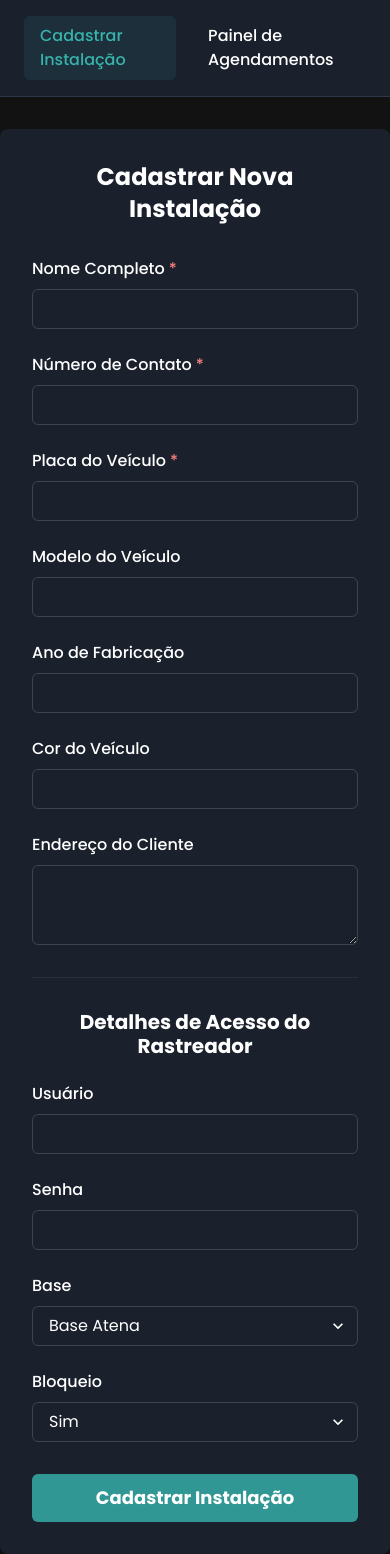
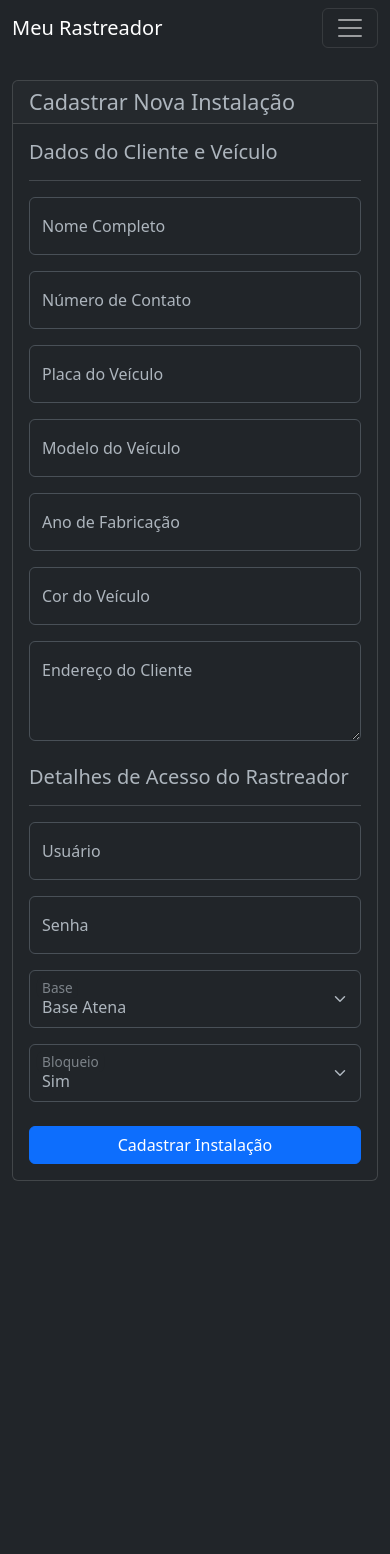
Before and after one commit to Bi-TiNet/meu-rastreador-app, a React (Vite) app: page / in a window 390 px wide. After the commit the page ends 1181 px from the top, so only its background shows below. Built offline with nearby package versions, Linux system fonts and the light colour scheme.

Commit message:
Versão Corrigida

```diff
--- a/index.html
+++ b/index.html
@@ -1,5 +1,5 @@
 <!doctype html>
-<html lang="pt-br">
+<html lang="pt-br" data-bs-theme="dark">
   <head>
     <meta charset="UTF-8" />
     <link rel="icon" type="image/svg+xml" href="/vite.svg" />
@@ -7,6 +7,7 @@
     <link rel="preconnect" href="https://fonts.googleapis.com">
     <link rel="preconnect" href="https://fonts.gstatic.com" crossorigin>
     <link href="https://fonts.googleapis.com/css2?family=Poppins:wght@400;500;600;700&display=swap" rel="stylesheet">
+    <link rel="stylesheet" href="https://cdn.jsdelivr.net/npm/bootstrap@5.3.0/dist/css/bootstrap.min.css" integrity="sha384-9ndCyUaIbzAi2FUVXJi0CjmCapSmO7SnpJef0486qhLnuZ2cdeRhO02iuK6FUUVM" crossorigin="anonymous" />
     <title>Agenda Autocontrol</title>
   </head>
   <body>
--- a/package.json
+++ b/package.json
@@ -10,14 +10,12 @@
     "preview": "vite preview"
   },
   "dependencies": {
-    "@chakra-ui/react": "^2.8.2",
-    "@emotion/react": "^11.11.4",
-    "@emotion/styled": "^11.11.5",
     "@supabase/supabase-js": "^2.45.0",
+    "bootstrap": "^5.3.3",
     "date-fns": "^3.6.0",
-    "framer-motion": "^11.3.12",
     "react": "^19.1.0",
     "react-big-calendar": "^1.13.1",
+    "react-bootstrap": "^2.10.4",
     "react-dom": "^19.1.0",
     "react-router-dom": "^6.25.1"
   },
--- a/src/App.tsx
+++ b/src/App.tsx
@@ -1,54 +1,38 @@
 // Arquivo: src/App.tsx
 import { BrowserRouter, Routes, Route, NavLink } from 'react-router-dom';
-import { Box, Flex } from '@chakra-ui/react';
+import { Container, Navbar, Nav } from 'react-bootstrap';
 import { InstallationForm } from './components/InstallationForm';
 import { Dashboard } from './components/Dashboard';
 import { TechnicianAgenda } from './components/TechnicianAgenda';
 import { InsuranceView } from './components/InsuranceView';
 
 function App() {
-  const activeLinkStyle = {
-    color: 'var(--chakra-colors-brand-400)',
-    backgroundColor: 'rgba(56, 178, 172, 0.1)',
-  };
-
   return (
     <BrowserRouter>
-      <Flex
-        as="nav"
-        justify="center"
-        p={4}
-        bg="gray.800"
-        borderBottom="1px"
-        borderColor="gray.700"
-        mb={8}
-      >
-        <Box
-          as={NavLink}
-          to="/"
-          style={({ isActive }) => (isActive ? activeLinkStyle : undefined)}
-          px={4} py={2} mx={2} borderRadius="md" textDecoration="none" fontWeight="500"
-        >
-          Cadastrar Instalação
-        </Box>
-        <Box
-          as={NavLink}
-          to="/painel"
-          style={({ isActive }) => (isActive ? activeLinkStyle : undefined)}
-          px={4} py={2} mx={2} borderRadius="md" textDecoration="none" fontWeight="500"
-        >
-          Painel de Agendamentos
-        </Box>
-        {/* Outros links seguem o mesmo padrão */}
-      </Flex>
+      <Navbar bg="dark" variant="dark" expand="lg" className="mb-4">
+        <Container>
+          <Navbar.Brand as={NavLink} to="/">Meu Rastreador</Navbar.Brand>
+          <Navbar.Toggle aria-controls="basic-navbar-nav" />
+          <Navbar.Collapse id="basic-navbar-nav">
+            <Nav className="me-auto">
+              <Nav.Link as={NavLink} to="/" end>Cadastrar Instalação</Nav.Link>
+              <Nav.Link as={NavLink} to="/painel">Painel de Agendamentos</Nav.Link>
+              <Nav.Link as={NavLink} to="/agenda">Agenda do Técnico</Nav.Link>
+              <Nav.Link as={NavLink} to="/consulta">Consulta</Nav.Link>
+            </Nav>
+          </Navbar.Collapse>
+        </Container>
+      </Navbar>
 
       <main>
+        <Container>
           <Routes>
             <Route path="/" element={<InstallationForm />} />
             <Route path="/painel" element={<Dashboard />} />
             <Route path="/agenda" element={<TechnicianAgenda />} />
             <Route path="/consulta" element={<InsuranceView />} />
           </Routes>
+        </Container>
       </main>
     </BrowserRouter>
   );
--- a/src/components/Dashboard.tsx
+++ b/src/components/Dashboard.tsx
@@ -1,37 +1,13 @@
 // Arquivo: src/components/Dashboard.tsx
 import { useEffect, useState, type FormEvent } from 'react';
 import {
-  Box, Button, Heading, useToast, Table, Thead, Tbody, Tr, Th, Td, TableContainer,
-  Modal, ModalOverlay, ModalContent, ModalHeader, ModalBody, ModalFooter, FormControl,
-  FormLabel, Input, Spinner, Center, Text, HStack
-} from '@chakra-ui/react';
+  Button, Table, Modal, FormControl,
+  FormLabel, InputGroup, Spinner, Alert, Card
+} from 'react-bootstrap';
 
-// Interface para os dados de uma instalação
-interface Installation {
-  id: number;
-  nome_completo: string;
-  contato: string;
-  placa: string;
-  modelo: string;
-  ano?: string;
-  cor?: string;
-  endereco: string;
-  usuario: string;
-  senha?: string;
-  base: string;
-  bloqueio: string;
-  status: string;
-  data_instalacao?: string;
-  horario?: string;
-}
+// ... (interface Installation)
 
-// Componente para o Modal de Agendamento
-interface ScheduleModalProps {
-  isOpen: boolean;
-  onClose: () => void;
-  installation: Installation;
-  onSchedule: (id: number, date: string, time: string) => void;
-}
+// ... (interface ScheduleModalProps)
 
 function ScheduleModal({ isOpen, onClose, installation, onSchedule }: ScheduleModalProps) {
   const [dateTime, setDateTime] = useState('');
@@ -43,54 +19,33 @@ function ScheduleModal({ isOpen, onClose, installation, onSchedule }: ScheduleMo
   };
 
   return (
-    <Modal isOpen={isOpen} onClose={onClose} isCentered>
-      <ModalOverlay bg="blackAlpha.700" />
-      <ModalContent as="form" onSubmit={handleSubmit}>
-        <ModalHeader>Agendar Instalação</ModalHeader>
-        <ModalBody>
-          <Text mb={2}><strong>Cliente:</strong> {installation.nome_completo}</Text>
-          <Text><strong>Veículo:</strong> {installation.modelo} ({installation.placa})</Text>
-          <FormControl mt={4} isRequired>
+    <Modal show={isOpen} onHide={onClose} centered>
+      <Modal.Header closeButton>
+        <Modal.Title>Agendar Instalação</Modal.Title>
+      </Modal.Header>
+      <Modal.Body>
+        <p><strong>Cliente:</strong> {installation.nome_completo}</p>
+        <p><strong>Veículo:</strong> {installation.modelo} ({installation.placa})</p>
+        <Form onSubmit={handleSubmit}>
+          <InputGroup className="mt-3">
             <FormLabel>Data e Hora</FormLabel>
-            <Input type="datetime-local" value={dateTime} onChange={e => setDateTime(e.target.value)} />
-          </FormControl>
-        </ModalBody>
-        <ModalFooter>
-          <Button variant="ghost" mr={3} onClick={onClose}>Cancelar</Button>
-          <Button colorScheme="brand" type="submit">Salvar Agendamento</Button>
-        </ModalFooter>
-      </ModalContent>
+            <FormControl type="datetime-local" value={dateTime} onChange={e => setDateTime(e.target.value)} required/>
+          </InputGroup>
+          <Modal.Footer>
+            <Button variant="secondary" onClick={onClose}>Cancelar</Button>
+            <Button variant="primary" type="submit">Salvar Agendamento</Button>
+          </Modal.Footer>
+        </Form>
+      </Modal.Body>
     </Modal>
   );
 }
 
+export function Dashboard() {
+    // ... (useState hooks)
+    const [message, setMessage] = useState<{type: 'success' | 'danger' | 'info', text: string} | null>(null);
 
-// Componente principal do Dashboard
-export function Dashboard() {
-  const [installations, setInstallations] = useState<Installation[]>([]);
-  const [loading, setLoading] = useState(true);
-  const [error, setError] = useState<string | null>(null);
-  const [selected, setSelected] = useState<Installation | null>(null);
-  const toast = useToast();
-
-  const fetchInstallations = async () => {
-    setLoading(true);
-    try {
-      const response = await fetch('/.netlify/functions/get-installations');
-      if (!response.ok) throw new Error('Falha ao buscar dados.');
-      const data: Installation[] = await response.json();
-      setInstallations(data);
-    } catch (err: any) {
-      setError(err.message || 'Não foi possível carregar as instalações.');
-      console.error(err);
-    } finally {
-      setLoading(false);
-    }
-  };
-
-  useEffect(() => {
-    fetchInstallations();
-  }, []);
+  // ... (fetchInstallations)
 
   const handleSchedule = async (id: number, date: string, time: string) => {
     try {
@@ -100,11 +55,11 @@ export function Dashboard() {
         body: JSON.stringify({ id, date, time }),
       });
       if (!response.ok) throw new Error('Falha ao agendar.');
-      toast({ title: 'Agendado!', status: 'success', duration: 3000, isClosable: true, position: 'top' });
+      setMessage({type: 'success', text: 'Agendado com sucesso!'});
       setSelected(null);
-      await fetchInstallations(); // Atualiza a lista após agendar
+      await fetchInstallations();
     } catch (error: any) {
-      toast({ title: 'Erro ao agendar', description: error.message, status: 'error', duration: 3000, isClosable: true, position: 'top' });
+        setMessage({type: 'danger', text: error.message || 'Erro ao agendar.'});
     }
   };
 
@@ -121,50 +76,47 @@ senha: ${inst.senha || ''}
 BASE Atena ( ${inst.base === 'Atena' ? 'X' : ' '} )   Base Autocontrol ( ${inst.base === 'Autocontrol' ? 'X' : ' '} )
 Bloqueio sim ( ${inst.bloqueio === 'Sim' ? 'X' : ' '} )  nao ( ${inst.bloqueio === 'Nao' ? 'X' : ' '} )`;
     navigator.clipboard.writeText(formattedText)
-      .then(() => toast({ title: 'Informações copiadas!', status: 'info', duration: 3000, isClosable: true, position: 'top' }))
-      .catch(() => toast({ title: 'Erro ao copiar', status: 'error', duration: 3000, isClosable: true, position: 'top' }));
+      .then(() => setMessage({type: 'info', text: 'Informações copiadas!'}))
+      .catch(() => setMessage({type: 'danger', text: 'Erro ao copiar.'}));
   };
 
-  if (loading) return <Center p={10}><Spinner size="xl" color="brand.500" /></Center>;
-  if (error) return <Text color="red.400" textAlign="center">{error}</Text>;
+  if (loading) return <div className="text-center p-5"><Spinner animation="border" variant="primary" /></div>;
+  if (error) return <Alert variant="danger">{error}</Alert>;
 
   return (
-    <Box p={8} bg="gray.800" borderRadius="lg" boxShadow="xl" mt={10} mx="auto" maxW="1200px">
-      <Heading as="h2" size="lg" textAlign="center" mb={6}>
-        Painel de Agendamentos
-      </Heading>
-      <TableContainer>
-        <Table variant="simple">
-          <Thead>
-            <Tr>
-              <Th>Cliente</Th>
-              <Th>Veículo</Th>
-              <Th>Agendamento</Th>
-              <Th>Ações</Th>
-            </Tr>
-          </Thead>
-          <Tbody>
+    <Card>
+      <Card.Header as="h4">Painel de Agendamentos</Card.Header>
+      <Card.Body>
+        {message && <Alert variant={message.type}>{message.text}</Alert>}
+        <Table striped bordered hover responsive>
+          <thead>
+            <tr>
+              <th>Cliente</th>
+              <th>Veículo</th>
+              <th>Agendamento</th>
+              <th>Ações</th>
+            </tr>
+          </thead>
+          <tbody>
             {installations.map((inst) => (
-              <Tr key={inst.id} _hover={{ bg: 'gray.700' }}>
-                <Td>{inst.nome_completo}</Td>
-                <Td>{`${inst.modelo} (${inst.placa})`}</Td>
-                <Td>
+              <tr key={inst.id}>
+                <td>{inst.nome_completo}</td>
+                <td>{`${inst.modelo} (${inst.placa})`}</td>
+                <td>
                   {inst.status === 'Agendado' ? `${inst.data_instalacao} às ${inst.horario}` : inst.status}
-                </Td>
-                <Td>
-                  <HStack spacing={2}>
-                    <Button size="sm" variant="outline" onClick={() => handleCopy(inst)}>Copiar</Button>
-                    <Button size="sm" colorScheme="brand" onClick={() => setSelected(inst)}>Agendar</Button>
-                  </HStack>
-                </Td>
-              </Tr>
+                </td>
+                <td>
+                  <Button size="sm" variant="outline-secondary" onClick={() => handleCopy(inst)} className="me-2">Copiar</Button>
+                  <Button size="sm" variant="primary" onClick={() => setSelected(inst)}>Agendar</Button>
+                </td>
+              </tr>
             ))}
-          </Tbody>
+          </tbody>
         </Table>
-      </TableContainer>
+      </Card.Body>
       {selected && (
         <ScheduleModal isOpen={!!selected} onClose={() => setSelected(null)} installation={selected} onSchedule={handleSchedule} />
       )}
-    </Box>
+    </Card>
   );
 }
--- a/src/components/InstallationForm.tsx
+++ b/src/components/InstallationForm.tsx
@@ -1,9 +1,6 @@
 // Arquivo: src/components/InstallationForm.tsx
 import { useState, type FormEvent } from 'react';
-import {
-  Box, Button, FormControl, FormLabel, Input, Select, Textarea,
-  Heading, SimpleGrid, Divider, useToast,
-} from '@chakra-ui/react';
+import { Button, Form, Row, Col, Card, FloatingLabel, Spinner, Alert } from 'react-bootstrap';
 
 export function InstallationForm() {
   const [nome, setNome] = useState('');
@@ -18,11 +15,12 @@ export function InstallationForm() {
   const [base, setBase] = useState('Atena');
   const [bloqueio, setBloqueio] = useState('Sim');
   const [isLoading, setIsLoading] = useState(false);
-  const toast = useToast();
+  const [message, setMessage] = useState<{type: 'success' | 'danger', text: string} | null>(null);
 
   async function handleSubmit(event: FormEvent) {
     event.preventDefault();
     setIsLoading(true);
+    setMessage(null);
 
     const data = {
       nome, contato, placa, modelo, ano, cor,
@@ -41,14 +39,7 @@ export function InstallationForm() {
         throw new Error(errorData.message || 'Falha na resposta da rede.');
       }
 
-      toast({
-        title: 'Instalação Cadastrada.',
-        description: "Os dados foram salvos com sucesso.",
-        status: 'success',
-        duration: 5000,
-        isClosable: true,
-        position: 'top',
-      });
+      setMessage({type: 'success', text: 'Instalação cadastrada com sucesso!'});
 
       // Limpar formulário
       setNome(''); setContato(''); setPlaca(''); setModelo(''); setAno('');
@@ -56,68 +47,100 @@ export function InstallationForm() {
       setBase('Atena'); setBloqueio('Sim');
 
     } catch (error: any) {
-      toast({
-        title: 'Erro ao Cadastrar.',
-        description: error.message || "Não foi possível salvar os dados.",
-        status: 'error',
-        duration: 5000,
-        isClosable: true,
-        position: 'top',
-      });
+        setMessage({type: 'danger', text: error.message || "Não foi possível salvar os dados."});
     } finally {
       setIsLoading(false);
     }
   }
 
   return (
-    <Box
-      as="form"
-      p={8}
-      bg="gray.800" // Cor de fundo do card para tema escuro
-      borderRadius="lg"
-      boxShadow="xl" // Sombra mais pronunciada
-      onSubmit={handleSubmit}
-      maxW="1000px"
-      mx="auto"
-    >
-      <Heading as="h2" size="lg" textAlign="center" mb={8}>
-        Cadastrar Nova Instalação
-      </Heading>
+    <Card>
+      <Card.Header as="h4">Cadastrar Nova Instalação</Card.Header>
+      <Card.Body>
+        <Form onSubmit={handleSubmit}>
+          {message && <Alert variant={message.type}>{message.text}</Alert>}
+          <h5>Dados do Cliente e Veículo</h5>
+          <hr/>
+          <Row className="g-3">
+            <Col md={4}>
+              <FloatingLabel controlId="floatingNome" label="Nome Completo">
+                <Form.Control type="text" placeholder="Nome Completo" required value={nome} onChange={(e) => setNome(e.target.value)} />
+              </FloatingLabel>
+            </Col>
+            <Col md={4}>
+              <FloatingLabel controlId="floatingContato" label="Número de Contato">
+                <Form.Control type="text" placeholder="Número de Contato" required value={contato} onChange={(e) => setContato(e.target.value)} />
+              </FloatingLabel>
+            </Col>
+            <Col md={4}>
+              <FloatingLabel controlId="floatingPlaca" label="Placa do Veículo">
+                <Form.Control type="text" placeholder="Placa do Veículo" required value={placa} onChange={(e) => setPlaca(e.target.value.toUpperCase())} />
+              </FloatingLabel>
+            </Col>
+            <Col md={4}>
+              <FloatingLabel controlId="floatingModelo" label="Modelo do Veículo">
+                <Form.Control type="text" placeholder="Modelo do Veículo" value={modelo} onChange={(e) => setModelo(e.target.value)} />
+              </FloatingLabel>
+            </Col>
+            <Col md={4}>
+              <FloatingLabel controlId="floatingAno" label="Ano de Fabricação">
+                <Form.Control type="text" placeholder="Ano de Fabricação" value={ano} onChange={(e) => setAno(e.target.value)} />
+              </FloatingLabel>
+            </Col>
+            <Col md={4}>
+              <FloatingLabel controlId="floatingCor" label="Cor do Veículo">
+                <Form.Control type="text" placeholder="Cor do Veículo" value={cor} onChange={(e) => setCor(e.target.value)} />
+              </FloatingLabel>
+            </Col>
+            <Col md={12}>
+              <FloatingLabel controlId="floatingEndereco" label="Endereço do Cliente">
+                <Form.Control as="textarea" placeholder="Endereço do Cliente" style={{ height: '100px' }} value={endereco} onChange={(e) => setEndereco(e.target.value)} />
+              </FloatingLabel>
+            </Col>
+          </Row>
 
-      <SimpleGrid columns={{ base: 1, md: 3 }} spacing={6}>
-        <FormControl isRequired><FormLabel>Nome Completo</FormLabel><Input value={nome} onChange={(e) => setNome(e.target.value)} /></FormControl>
-        <FormControl isRequired><FormLabel>Número de Contato</FormLabel><Input value={contato} onChange={(e) => setContato(e.target.value)} /></FormControl>
-        <FormControl isRequired><FormLabel>Placa do Veículo</FormLabel><Input value={placa} onChange={(e) => setPlaca(e.target.value.toUpperCase())} /></FormControl>
-        <FormControl><FormLabel>Modelo do Veículo</FormLabel><Input value={modelo} onChange={(e) => setModelo(e.target.value)} /></FormControl>
-        <FormControl><FormLabel>Ano de Fabricação</FormLabel><Input value={ano} onChange={(e) => setAno(e.target.value)} /></FormControl>
-        <FormControl><FormLabel>Cor do Veículo</FormLabel><Input value={cor} onChange={(e) => setCor(e.target.value)} /></FormControl>
-        <FormControl gridColumn="1 / -1"><FormLabel>Endereço do Cliente</FormLabel><Textarea value={endereco} onChange={(e) => setEndereco(e.target.value)} /></FormControl>
-      </SimpleGrid>
+          <h5 className="mt-4">Detalhes de Acesso do Rastreador</h5>
+          <hr/>
 
-      <Divider my={8} borderColor="gray.700" />
+          <Row className="g-3">
+            <Col md={6}>
+              <FloatingLabel controlId="floatingUsuario" label="Usuário">
+                <Form.Control type="text" placeholder="Usuário" value={usuario} onChange={(e) => setUsuario(e.target.value)} />
+              </FloatingLabel>
+            </Col>
+            <Col md={6}>
+              <FloatingLabel controlId="floatingSenha" label="Senha">
+                <Form.Control type="password" placeholder="Senha" value={senha} onChange={(e) => setSenha(e.target.value)} />
+              </FloatingLabel>
+            </Col>
+            <Col md={6}>
+              <FloatingLabel controlId="floatingBase" label="Base">
+                <Form.Select value={base} onChange={(e) => setBase(e.target.value)}>
+                  <option value="Atena">Base Atena</option>
+                  <option value="Autocontrol">Base Autocontrol</option>
+                </Form.Select>
+              </FloatingLabel>
+            </Col>
+            <Col md={6}>
+              <FloatingLabel controlId="floatingBloqueio" label="Bloqueio">
+                <Form.Select value={bloqueio} onChange={(e) => setBloqueio(e.target.value)}>
+                  <option value="Sim">Sim</option>
+                  <option value="Nao">Não</option>
+                </Form.Select>
+              </FloatingLabel>
+            </Col>
+          </Row>
 
-      <Heading as="h3" size="md" textAlign="center" mb={6}>
-        Detalhes de Acesso do Rastreador
-      </Heading>
-
-      <SimpleGrid columns={{ base: 1, md: 2 }} spacing={6}>
-        <FormControl><FormLabel>Usuário</FormLabel><Input value={usuario} onChange={(e) => setUsuario(e.target.value)} /></FormControl>
-        <FormControl><FormLabel>Senha</FormLabel><Input value={senha} onChange={(e) => setSenha(e.target.value)} /></FormControl>
-        <FormControl><FormLabel>Base</FormLabel><Select value={base} onChange={(e) => setBase(e.target.value)}><option value="Atena">Base Atena</option><option value="Autocontrol">Base Autocontrol</option></Select></FormControl>
-        <FormControl><FormLabel>Bloqueio</FormLabel><Select value={bloqueio} onChange={(e) => setBloqueio(e.target.value)}><option value="Sim">Sim</option><option value="Nao">Não</option></Select></FormControl>
-      </SimpleGrid>
-
-      <Button
-        mt={8}
-        colorScheme="brand" // Usando a cor 'brand' do nosso tema
-        size="lg"
-        width="full"
-        type="submit"
-        isLoading={isLoading}
-        loadingText="A Cadastrar..."
-      >
-        Cadastrar Instalação
-      </Button>
-    </Box>
+          <Button
+            variant="primary"
+            type="submit"
+            className="w-100 mt-4"
+            disabled={isLoading}
+          >
+            {isLoading ? <Spinner as="span" animation="border" size="sm" role="status" aria-hidden="true" /> : 'Cadastrar Instalação'}
+          </Button>
+        </Form>
+      </Card.Body>
+    </Card>
   );
 }
--- a/src/main.tsx
+++ b/src/main.tsx
@@ -1,14 +1,10 @@
 // Arquivo: src/main.tsx
 import { StrictMode } from 'react';
 import { createRoot } from 'react-dom/client';
-import { ChakraProvider } from '@chakra-ui/react';
 import App from './App.tsx';
-import theme from './theme'; // Importe o novo tema
 
 createRoot(document.getElementById('root')!).render(
   <StrictMode>
-    <ChakraProvider theme={theme}> {/* Aplique o tema aqui */}
-      <App />
-    </ChakraProvider>
+    <App />
   </StrictMode>,
 );
```
Also changed, not shown: src/components/InsuranceView.tsx (+55 -89 lines), src/components/TechnicianAgenda.tsx (+36 -97 lines). Lines whose indentation alone changed are shown as unchanged.
